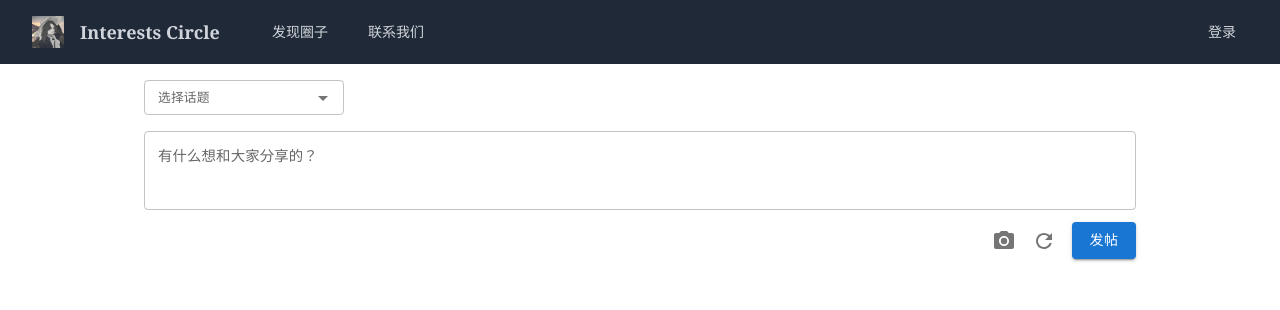
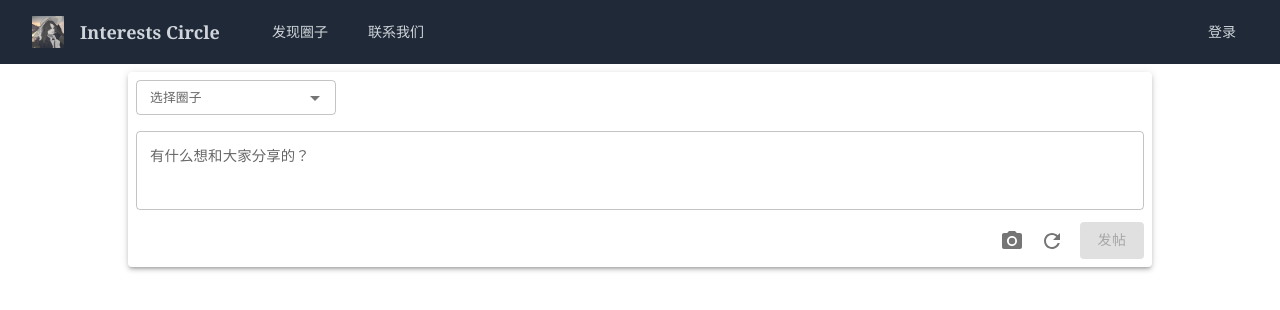
Before and after one commit to MojoisMojo/InterestCircleFrontEnd, a React (Vite) app: page /tmp in a window 1280 px wide. Shown: the top 310 px of the page. Built offline with nearby package versions, Linux system fonts and the light colour scheme.

Commit message:
modify myCirclePage

```diff
--- a/src/assets/static.jsx
+++ b/src/assets/static.jsx
@@ -28,7 +28,7 @@ const static_post = {
   目前已确定的HPV型别有200余种，根据有无致癌性将HPV分为高危型和低危型；\
   我国国家药品监督管理局根据世界卫生组织国际癌症研究机构的建议，\
   将HPV16、18、31、33、35、39、45、51、52、56、58、59、68定义为高危型.',
-  img: ['/logo.svg', '/../src/assets/img/FamilyCirclePic.png', '/../src/assets/img/gameCirclePic.png'],
+  imgs: ['/logo.svg', '/../src/assets/img/FamilyCirclePic.png', '/../src/assets/img/gameCirclePic.png'],
   actinfo: [
     { name: 'Looks', value: 20 },
     { name: 'Likes', value: 3 },
@@ -39,7 +39,7 @@ const static_post_2 = {
   pid: '1234455',
   time: '2024-1-1 17:34',
   content: '吃饭',
-  img: [
+  imgs: [
     '/logo.svg',
     '/../src/assets/img/gameCirclePic.png',
     '/logo.svg',
@@ -57,7 +57,7 @@ const static_post_3 = {
   pid: '1234455',
   time: '2024-12-30 12:34',
   content: '吃饭',
-  img: [
+  imgs: [
     '/logo.svg',
     '/../src/assets/img/gameCirclePic.png',
     '/logo.svg',
@@ -90,7 +90,6 @@ const static_circle_posts = [
   { poster: static_poster, post: static_post_3 },
   { poster: static_poster_2, post: static_post },
   { poster: static_poster_2, post: static_post_2 },
-  { poster: static_poster, post: static_post },
 ];
 
 const static_circles = [
--- a/src/components/Post/Post.jsx
+++ b/src/components/Post/Post.jsx
@@ -172,14 +172,14 @@ export default function Post({ poster, post }) {
               paddingTop='8px !important'
               sx={{ width: '100%' }}
             >
-              {post.img.map((img) => (
+              {post.imgs.map((img) => (
                 <Grid item
                   xs={6}
                   sm={4}
                 >
                   <SquareContainer
                     item
-                    key={img.id}
+                    key={post.pid + img.id}
                   >
                     <ButtonBase
                       sx={{
--- a/src/components/Post/PostsLayout.jsx
+++ b/src/components/Post/PostsLayout.jsx
@@ -1,10 +1,12 @@
 import Post from "./Post";
 export default function PostsLayout({ posts }) {
-  console.log(posts);
+  console.log(posts, Array.isArray(posts));
+
   return (
     <div >
       {posts.map(post => (
-        <div style={{ marginTop: '15px', marginBottom: '10px' }} key={post.post.id}>
+        <div style={{ marginTop: '15px', marginBottom: '10px' }}
+          key={post.post.pid}>
           <Post poster={post.poster} post={post.post} />
         </div>
       ))}
--- a/src/components/Sender/PostSender/index.jsx
+++ b/src/components/Sender/PostSender/index.jsx
@@ -2,7 +2,10 @@ import * as React from 'react';
 import { Button, TextField, Box, IconButton, Typography } from '@mui/material';
 import Autocomplete from '@mui/material/Autocomplete';
 import Grid from '@mui/material/Grid';
+import Paper from '@mui/material/Paper';
 import ButtonBase from '@mui/material/ButtonBase';
+import ImageList from '@mui/material/ImageList';
+import ImageListItem from '@mui/material/ImageListItem';
 
 import PhotoCamera from '@mui/icons-material/PhotoCamera';
 import CloseIcon from '@mui/icons-material/Close';
@@ -11,8 +14,16 @@ import AutorenewIcon from '@mui/icons-material/Autorenew';
 
 import SquareContainer from '../../SquareContainer';
 import ImgViewer from '../../ImgViewer';
+import UserContext from '../../../context/UserContext';
+
+import { releasePostRequest } from '../../../server/post';
 
 export default function PostSender(props) {
+
+  let { circles, _ } = props;
+
+  const { currUser, setCurrUser } = React.useContext(UserContext);
+
   const [postContent, setPostContent] = React.useState('');
   const [selectedCircle, setSelectedCircle] = React.useState(null);
   const [postImgs, setPostImgs] = React.useState([]);
@@ -27,9 +38,6 @@ export default function PostSender(props) {
   const handleClose = () => {
     setImgOpen(false);
   };
-
-  // destructure the props
-  let { circles, onSubmit, _ } = props;
 
   const handlePostChange = (event) => {
     setPostContent(event.target.value);
@@ -74,24 +82,46 @@ export default function PostSender(props) {
   };
 
   const handlePostSubmit = () => {
-    if (onSubmit) {
-      onSubmit({ postContent, cid: selectedCircle.cid, postImgs });
+
+    // 检查合法性
+    if (!selectedCircle) {
+      alert('请选择一个圈子!');
+      return;
     }
+    if (!postContent) {
+      alert('请输入帖子内容!');
+      return;
+    }
+    if (!currUser.uid) {
+      alert('请先登录!');
+      return;
+    }
+    let poster = { uid: currUser.uid, uname: currUser.uname, avatarUrl: currUser.avatarUrl };
+    let post = { content: postContent, imgs: postImgs };
+    let cid = selectedCircle.cid;
+    releasePostRequest({ poster, post, cid }).then(res => { console.log(res.msg); });
+
     setPostContent('');
     setSelectedCircle(null);
     setPostImgs([]);
   };
 
   return (
-    <Box
-      p={1}
+    <Paper
+      p={3}
+      elevation={3}
       component="form"
       sx={{
         '& .MuiTextField-root': { m: 1 },
         '& .MuiButton-root': { m: 1 },
+        height: 'fit-content',
+        width: '100%',
+        marginTop: 1,
       }}
       noValidate
       autoComplete="off"
+      alignItems='center'
+      justifyContent='center'
     >
       <Autocomplete
         options={circles}
@@ -100,14 +130,20 @@ export default function PostSender(props) {
         renderOption={(props, option) => {
           const { key, ...optionProps } = props;
           return (
-            <Typography variant='h6' sx={{lineHeight:'2rem', textAlign:'center', fontSize: '0.9rem' }}>
+            <Box
+              key={key}
+              component='li'
+              sx={{ fontSize: '0.8rem' }}
+              {...optionProps}
+            >
               {option.cname}
-            </Typography>
+            </Box>
           );
         }}
         renderInput={(params) =>
           <TextField
-            {...params} label="选择话题"
+            {...params}
+            label="选择圈子"
             size='small'
             InputLabelProps={{
               sx: {
@@ -152,7 +188,7 @@ export default function PostSender(props) {
         rowSpacing={{ xs: 1, md: 1.5 }}
         columnSpacing={{ xs: 1, md: 1.5 }}
         paddingTop='8px !important'
-        sx={{ width: 'calc(100% - 16px)' }}
+        sx={{ width: 'calc(90% - 16px)' }}
       >
         {postImgs.map((imgfile, index) => (
           <Grid item
@@ -184,8 +220,6 @@ export default function PostSender(props) {
           </Grid>
         ))}
       </Grid>
-      {/* Post's images Icon And Post Button */}
-      <Box display='flex' justifyContent='flex-end' alignItems='center'>
       <input
         accept="image/*"
         style={{ display: 'none' }}
@@ -195,15 +229,22 @@ export default function PostSender(props) {
         onChange={handleImageChange}
         disabled={postImgs.length >= 9}
       />
+      {/* Post's images Icon And Post Button */}
+      <Box display='flex' justifyContent='flex-end' alignItems='center'>
         <label htmlFor="raised-button-file">
           <IconButton component="span">
             <PhotoCamera />
           </IconButton>
         </label>
-        <IconButton>
-          <RefreshIcon onClick={(e) => { e.stopPropagation(); setPostImgs([]) }} />
+        <IconButton onClick={(e) => { e.stopPropagation(); setPostImgs([]) }}>
+          <RefreshIcon />
         </IconButton>
-        <Button onClick={handlePostSubmit} variant="contained" color="primary">
+        <Button
+          onClick={handlePostSubmit}
+          variant="contained"
+          color="primary"
+          disabled={postContent.length === 0 || !selectedCircle}
+        >
           发帖
         </Button>
       </Box>
@@ -212,6 +253,6 @@ export default function PostSender(props) {
         img={selectedImg}
         onClose={handleClose}
       />
-    </Box>
+    </Paper>
   );
 }
--- a/src/pages/MyCirclePage/index.jsx
+++ b/src/pages/MyCirclePage/index.jsx
@@ -1,34 +1,47 @@
 import React, { useContext, useEffect, useState } from 'react';
-import { Box, Grid } from '@mui/material';
+import { Box, ButtonBase, Grid, Typography } from '@mui/material';
 import Card from '@mui/material/Card';
+import Paper from '@mui/material/Paper';
 
 import UserContext from '../../context/UserContext';
 
+import PostSender from '../../components/Sender/PostSender';
 import Post from '../../components/Post/Post';
 import PostsLayout from '../../components/Post/PostsLayout';
+
+import { getCirclesRequest } from '../../server/userInfo';
+import { getCirclePostsRequest } from '../../server/circles';
 
 import { static_circle_posts, static_circles } from '../../assets/static';
 import { sleep } from '../../utils/sleep';
 
 export default function MyCirclePage() {
   const { currUser, setCurrUser } = useContext(UserContext);
-  const [circles, setCircles] = useState([]);
+  const [myCircles, setMyCircles] = useState([]);
   const [currCircleIdx, setCurrCircleIdx] = useState(0);
   const [currPosts, setCurrPosts] = useState([]);
   async function getMyCircles() {
-    await sleep(1000);
-    let circles = static_circles;
-    setCircles(circles);
+    let res = await getCirclesRequest(currUser.uid);
+    if (res.status !== 'success') {
+      alert(res.msg);
+      return;
+    }
+    let circles = res.data.circles;
+    setMyCircles(circles);
     setCurrCircleIdx(0);
   };
   async function getPosts(cid) {
-    await sleep(1000);
-    let posts = static_circle_posts;
+    let res = await getCirclePostsRequest(cid);
+    if (res.status !== 'success') {
+      alert(res.msg);
+      return;
+    }
+    let posts = res.data.posts;
     setCurrPosts(posts);
   };
 
   useEffect(() => { getMyCircles() }, []);
-  useEffect(() => { getPosts(circles[currCircleIdx]) }, [currCircleIdx]);
+  useEffect(() => { getPosts(myCircles[currCircleIdx]) }, [currCircleIdx]);
 
   return (
     <div style={{
@@ -42,11 +55,11 @@ export default function MyCirclePage() {
       <Grid container
         paddingTop={{ xs: 2, sm: 3 }}
         paddingRight={{ xs: 1, sm: 2, md: 3 }}
-        marginLeft={{ xs: '10px', sm: 'calc(3% - 10px)', md: 'calc(10% - 40px)' }}
-        marginRight={{ xs: '10px', sm: 'calc(3% - 10px)', md: 'calc(10% - 40px)' }}
+        marginLeft={{ xs: '10px', sm: 'calc(3% - 10px)', md: 'calc(7.5% - 40px)' }}
+        marginRight={{ xs: '10px', sm: 'calc(3% - 10px)', md: 'calc(7.5% - 40px)' }}
         sx={{
           width:
-            { xs: 'calc(100% - 20px)', sm: 'calc(94% + 20px)', md: 'calc(80% + 80px)' },
+            { xs: 'calc(100% - 20px)', sm: 'calc(94% + 20px)', md: 'calc(85% + 80px)' },
         }}
         maxWidth='calc(max(80%, 1280px))'
         direction='row'
@@ -65,12 +78,19 @@ export default function MyCirclePage() {
             left
           </Box>
         </Grid>
-        <Grid item xs={12} sm={11} md={8.5} lg={7.5} container direction='column'>
+        {/* middle */}
+        <Grid item xs={12} sm={11} md={8.5} lg={7.5}
+          container
+          direction='column'
+          rowSpacing={{ xs: 1, sm: 2 }}
+        >
+          <PostSender circles={myCircles} />
           <Grid item sx={{
+            marginTop: 2,
             backgroundColor: 'yellow',
-            height: 150,
+            height: 100,
           }}>
-            <h1>Poster</h1>
+            Nav
           </Grid>
           <PostsLayout posts={currPosts} />
         </Grid>
@@ -78,10 +98,44 @@ export default function MyCirclePage() {
           display={{ xs: 'none', md: 'flex' }}
           container
           direction='column'
+          rowSpacing={{ xs: 1, sm: 2 }}
         >
-          <Box item sx={{ backgroundColor: 'red' }}>
-            right
-          </Box>
+          <Grid item>
+            <Paper
+              elevation={3}
+              sx=
+              {{
+                backgroundColor: '#283593',
+                height: 150, display: 'flex',
+                alignItems: 'center', justifyContent: 'center',
+                borderRadius: '10px',
+              }}
+            >
+              <ButtonBase sx={{ width: '100%', height: '100%' }}>
+                <Typography variant='h5' style={{ color: '#E8EAF6' }}>
+                  广告位出租
+                </Typography>
+              </ButtonBase>
+            </Paper>
+          </Grid>
+          <Grid item>
+            <Paper
+              elevation={3}
+              sx=
+              {{
+                backgroundColor: '#283593',
+                height: 150, display: 'flex',
+                alignItems: 'center', justifyContent: 'center',
+                borderRadius: '10px',
+              }}
+            >
+              <ButtonBase sx={{ width: '100%', height: '100%' }}>
+                <Typography variant='h5' style={{ color: '#E8EAF6' }}>
+                  广告位出租
+                </Typography>
+              </ButtonBase>
+            </Paper>
+          </Grid>
         </Grid>
       </Grid >
     </div >
--- a/src/server/circles.jsx
+++ b/src/server/circles.jsx
@@ -1,5 +1,15 @@
-async function getCircles() {
-  // const response = await fetch(`https://myapi.com/circles`);
-  // return response.data;
-  return static_circles;
+import { sleep } from "../utils/sleep";
+import { static_circle_posts } from "../assets/static";
+async function getCirclePostsRequest(cid) {
+  await sleep(1000);
+  let posts = static_circle_posts;
+  return {
+    status: 'success',
+    msg: '获取圈子动态成功',
+    data: {
+      posts: posts
+    }
+  };
 }
+
+export { getCirclePostsRequest };
--- /dev/null
+++ b/src/server/post.jsx
@@ -0,0 +1,13 @@
+import { sleep } from '../utils/sleep';
+// 在
+async function releasePostRequest(poster, post, cid){
+  await sleep(1000);
+  return {status: 'success', msg: '发布成功', data: {}};
+}
+
+
+
+
+async function getUserPostsRequest(uid) {}
+
+export { releasePostRequest };
--- a/src/tmp.jsx
+++ b/src/tmp.jsx
@@ -36,7 +36,7 @@ const TmpApp = () => {
   return (
     <div style={{ width: '80%', margin: 'auto'}}>
       {/* <TagsAutocomplete/> */}
-      <PostSender circles={[static_circle_card_info_daily, static_circle_card_info_game, static_circle_card_info_daily]} />
+      <PostSender circles={[static_circle_card_info_game, static_circle_card_info_daily]} />
     </div>
   );
 }
```
Also changed, not shown: src/server/userInfo.jsx (+23 -1 lines), src/tmp/tryViewer.jsx (deleted, +0 -19 lines). Lines whose indentation alone changed are shown as unchanged.
